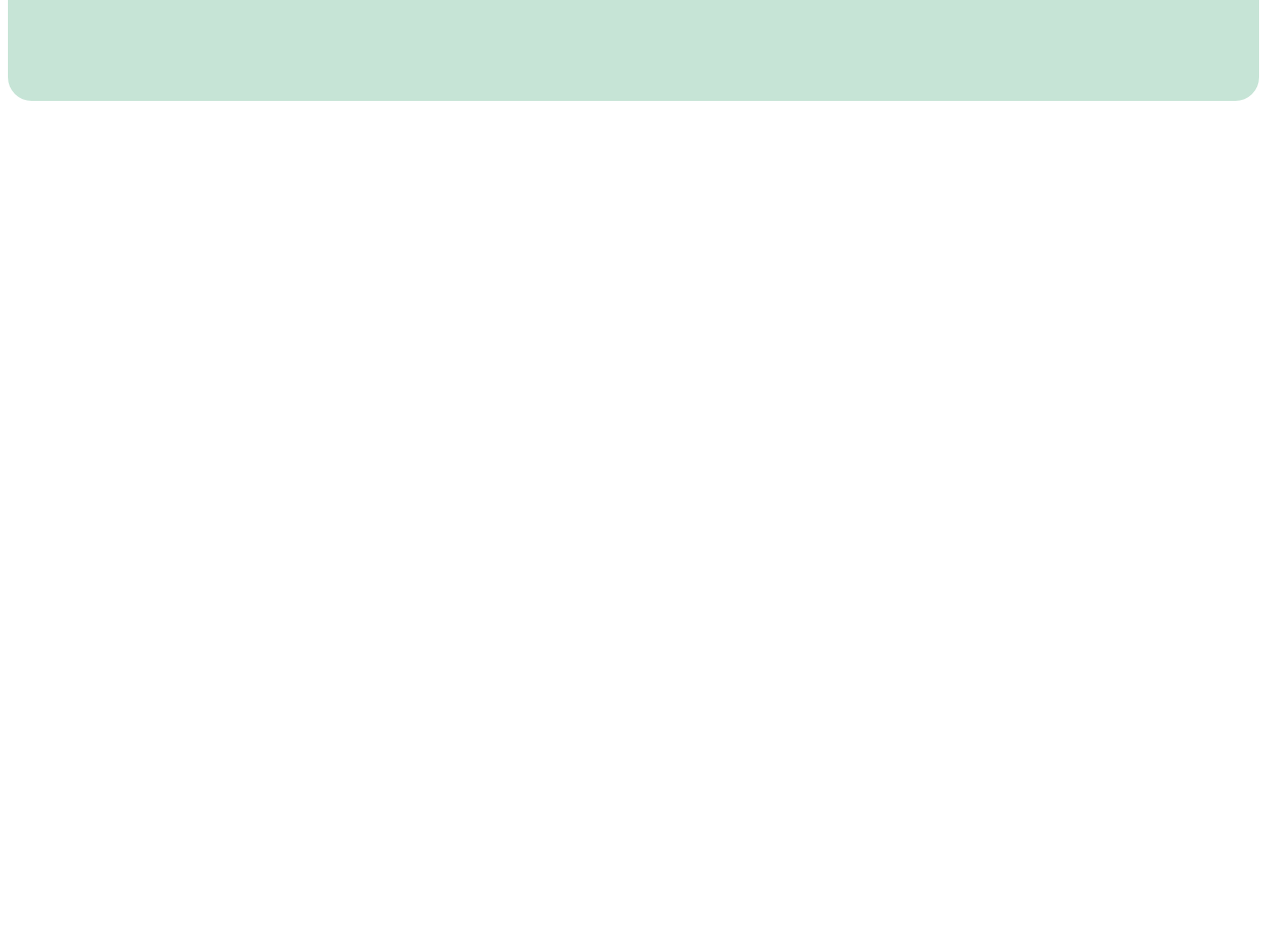
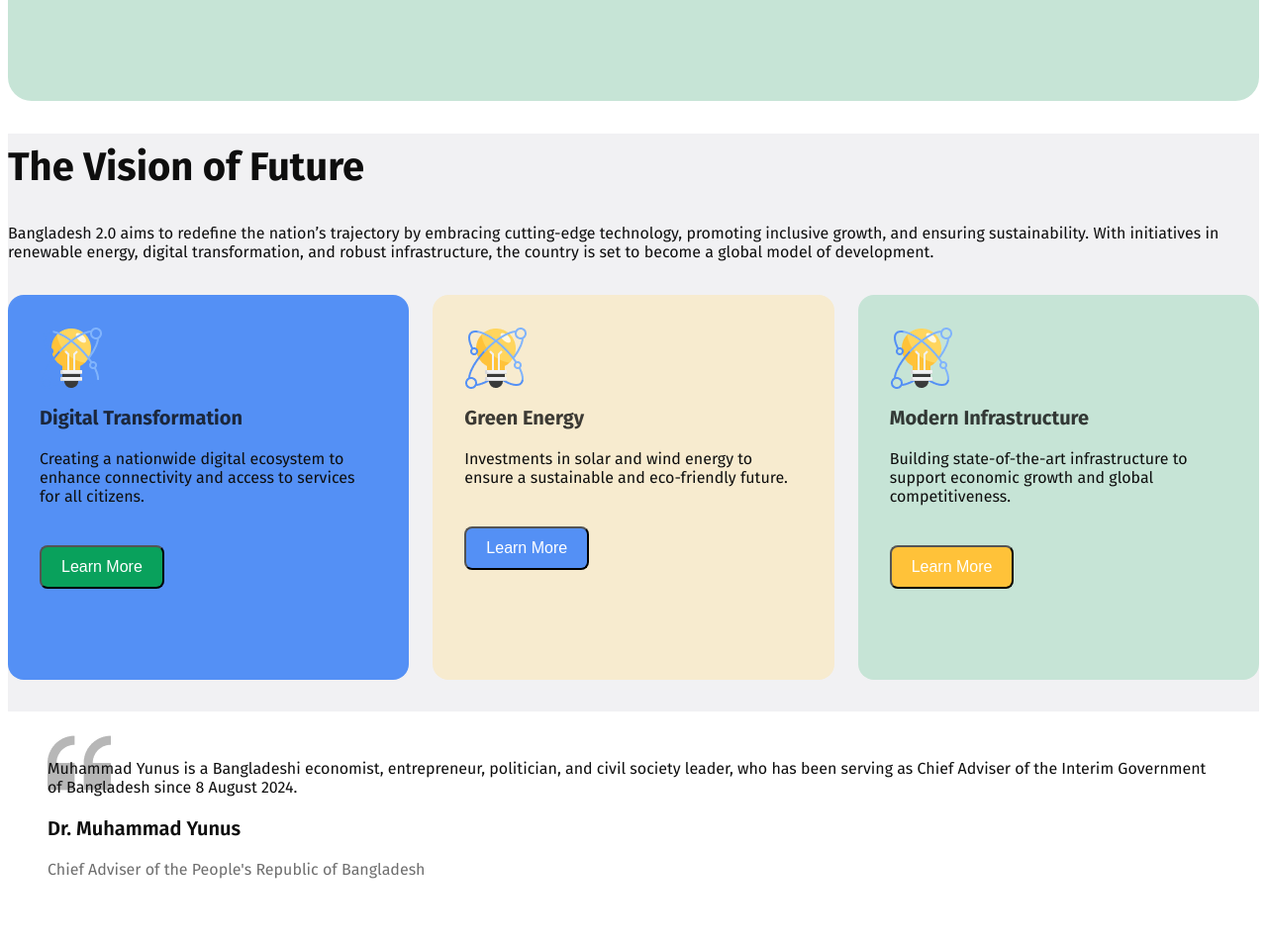
Before and after one commit to khan435364/first-assignment, a plain HTML site: page index.html in a window 1280 px wide. Shown: the part 540-1495 px from the top of the page at 99% size. Before the commit the page ends 800 px from the top, so only its background shows below. Drawn offline with Linux system fonts and the light colour scheme.

Commit message:
second part

```diff
--- a/index.html
+++ b/index.html
@@ -24,7 +24,43 @@
         </div>
     </header>
     <main>
-
+        <section style="background-color: #F1F1F3;" class=".main_section">
+            <div class="future">
+                <h1 class="f_head">The Vision of Future</h1>
+                <p class="f_pra">Bangladesh 2.0 aims to redefine the nation’s trajectory by embracing cutting-edge technology, promoting inclusive growth, and ensuring sustainability. With initiatives in renewable energy, digital transformation, and robust infrastructure, the country is set to become a global model of development.</p>
+            </div>
+            <div class="future_card">
+                <div class="card">
+                    <img class="card_img" src="assets/card-icon.png" alt="">
+                    <h3 class="card_title">Digital Transformation</h3>
+                    <p class="card_description">Creating a nationwide digital ecosystem to enhance connectivity and access to services for all citizens.</p>
+                    <button class="card_btn">Learn More</button>
+                </div>
+                <div class="card" style="background-color: #F7EBCF;">
+                    <img class="card_img" src="assets/card-icon.png" alt="">
+                    <h3 class="card_title" >Green Energy</h3>
+                    <p class="card_description" >Investments in solar and wind energy to ensure a sustainable and eco-friendly future.</p>
+                    <button class="card_btn" style="background-color: #5490F5;" >Learn More</button>
+                </div>
+                <div class="card" style="background-color: #C6E4D6;">
+                    <img class="card_img" src="assets/card-icon.png" alt="">
+                    <h3 class="card_title" >Modern Infrastructure</h3>
+                    <p class="card_description">Building state-of-the-art infrastructure to support economic growth and global competitiveness.</p>
+                    <button class="card_btn" style="background-color: #FFC239;" >Learn More</button>
+                </div>
+            </div>
+            <div class="dr_younus">
+                <article style="font-size: 16px; color: #0E0E0E;">
+                    Muhammad Yunus is a Bangladeshi economist, entrepreneur, politician, and civil society leader, who has been serving as Chief Adviser of the Interim Government of Bangladesh since 8 August 2024.
+                </article>
+                <h3 style="font-weight: 600; color: #0E0E0E; font-size: 20px;">
+                    Dr. Muhammad Yunus
+                </h3>
+                <p style="font-size: 16px; color: #0E0E0E; opacity: 60%;">
+                    Chief Adviser of the People's Republic of Bangladesh
+                </p>
+            </div>
+        </section>
     </main>
     <footer>
 
--- a/styles/style.css
+++ b/styles/style.css
@@ -5,12 +5,7 @@ body{
 
 
 /* banner style */
-header{
-    max-width: 1280px;
-    max-height: 560px;
-    margin: 0 auto;
 
-}
 
 .banner{
     display: flex;
@@ -18,6 +13,9 @@ header{
     justify-content: space-between;
     padding: 117px 59px;
     border-radius: 24px;
+    max-width: 1280px;
+    max-height: 560px;
+    margin: 0 auto;
 }
 .banner_content{
     max-width:622px ;
@@ -48,20 +46,90 @@ header{
     border: none;
     margin-top: 24px;
 }
+.banner_btn:hover{
+    background-color: red;
+}
 .banner_img{
     max-width: 474.03px;
     max-height: 400px;
 }
 
 
+/* banner end */
+/* main start */
 
+/* future */
 
+.main_section{
+    max-width: 1280px;
+    margin: 0 auto;
+    margin-top: 80PX;
 
+}
+.f_head{
+    color:#0E0E0E ;
+    font-size:40px ;
+    font-weight:bolds ;
+    padding-top: 10px ;
 
+}
+.f_pra{
+    color: #0E0E0E;
+    margin-top: 24px;
+    margin-bottom: 34px;
+}
+.future_card{
+    display: flex;
+    justify-content: space-around;
+    background-color: #F1F1F3;
+    gap: 24px;
+}
+.card{
+    width: 410px;
+    height: 325px;
+    background-color: #5490F5;
+    padding: 32px;
+    border-radius: 16px;
 
+}
+.card_img{
+    width: 64px;
+    height: 64px;
+    background-color:#FFFFFF #FFC239;
+}
+.card_title{
+    font-weight: bold;
+    font-size: 20px;
+    color: #0E0E0E;
+    opacity: 80%;
+    margin-top: 12px;
+}
+.card_description{
+    color: #0E0E0E;
+    font-size: 16;
+    margin-top: 12px;
+}
+.card_btn{
+    margin-top: 24px;
+    background-color: #09A15C;
+    padding: 11px 20px;
+    border-radius: 8px;
+    font-weight:600px;
+    font-size: 16px;
+    color: #FFFFFF;
+}
+.card_btn:hover{
+color: red
 
+}
+.dr_younus{
+    margin-top: 32PX;
+    background-color: #FFFFFF;
+    padding: 48PX 40PX;
+    background-image: url(../assets/quote-bg.png);
+    background-repeat: no-repeat;
+    /* background-attachment: fixed; */
+    background-position: 40px 20px;
+}
 
-
-
-
-/* banner end */
+/* main end */
```
